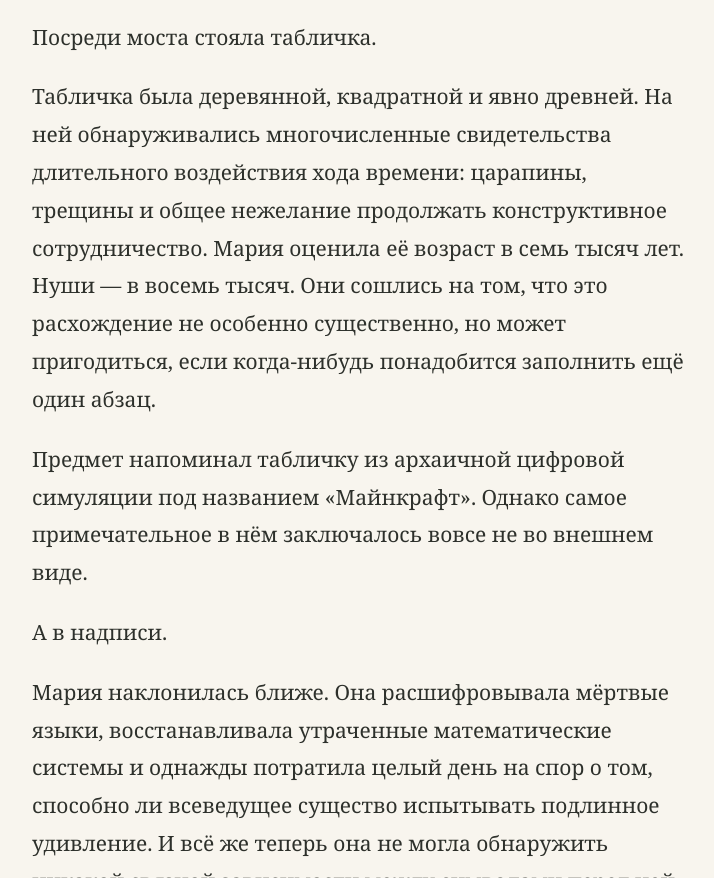
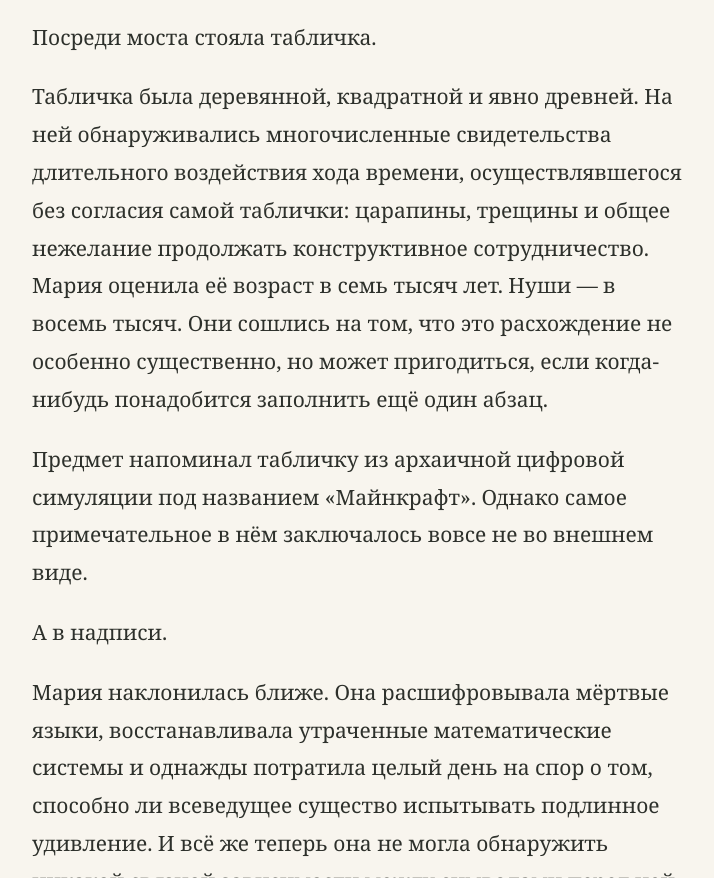
Before and after one commit to VaigotakuTheScientist/retention-line, a plain HTML site: page docs/questionable-sequence.ru.html in a window 1280 px wide. Shown: the part 3434-4312 px from the top of the page, without its empty margins (278-992 px from the left). Drawn offline with Linux system fonts and the light colour scheme.

Commit message:
Clarify sign's non-consensual exposure to time in story

```diff
--- a/docs/questionable-sequence.ru.html
+++ b/docs/questionable-sequence.ru.html
@@ -71,7 +71,7 @@
 <p>— Впечатляющее достижение. Продолжим?</p>
 <p>Они ступили на подозрительный мост, длина которого составляла либо двадцать метров, либо бесконечность — в зависимости от того, измеряли ли его со стороны входа или выхода. Исследовать это противоречие им было некогда, главным образом потому, что они никак не могли договориться, имелось ли у них в данный момент время.</p>
 <p>Посреди моста стояла табличка.</p>
-<p>Табличка была деревянной, квадратной и явно древней. На ней обнаруживались многочисленные свидетельства длительного воздействия хода времени: царапины, трещины и общее нежелание продолжать конструктивное сотрудничество. Мария оценила её возраст в семь тысяч лет. Нуши — в восемь тысяч. Они сошлись на том, что это расхождение не особенно существенно, но может пригодиться, если когда-нибудь понадобится заполнить ещё один абзац.</p>
+<p>Табличка была деревянной, квадратной и явно древней. На ней обнаруживались многочисленные свидетельства длительного воздействия хода времени, осуществлявшегося без согласия самой таблички: царапины, трещины и общее нежелание продолжать конструктивное сотрудничество. Мария оценила её возраст в семь тысяч лет. Нуши — в восемь тысяч. Они сошлись на том, что это расхождение не особенно существенно, но может пригодиться, если когда-нибудь понадобится заполнить ещё один абзац.</p>
 <p>Предмет напоминал табличку из архаичной цифровой симуляции под названием «Майнкрафт». Однако самое примечательное в нём заключалось вовсе не во внешнем виде.</p>
 <p>А в надписи.</p>
 <p>Мария наклонилась ближе. Она расшифровывала мёртвые языки, восстанавливала утраченные математические системы и однажды потратила целый день на спор о том, способно ли всеведущее существо испытывать подлинное удивление. И всё же теперь она не могла обнаружить никакой связной зависимости между символами перед ней.</p>
```
